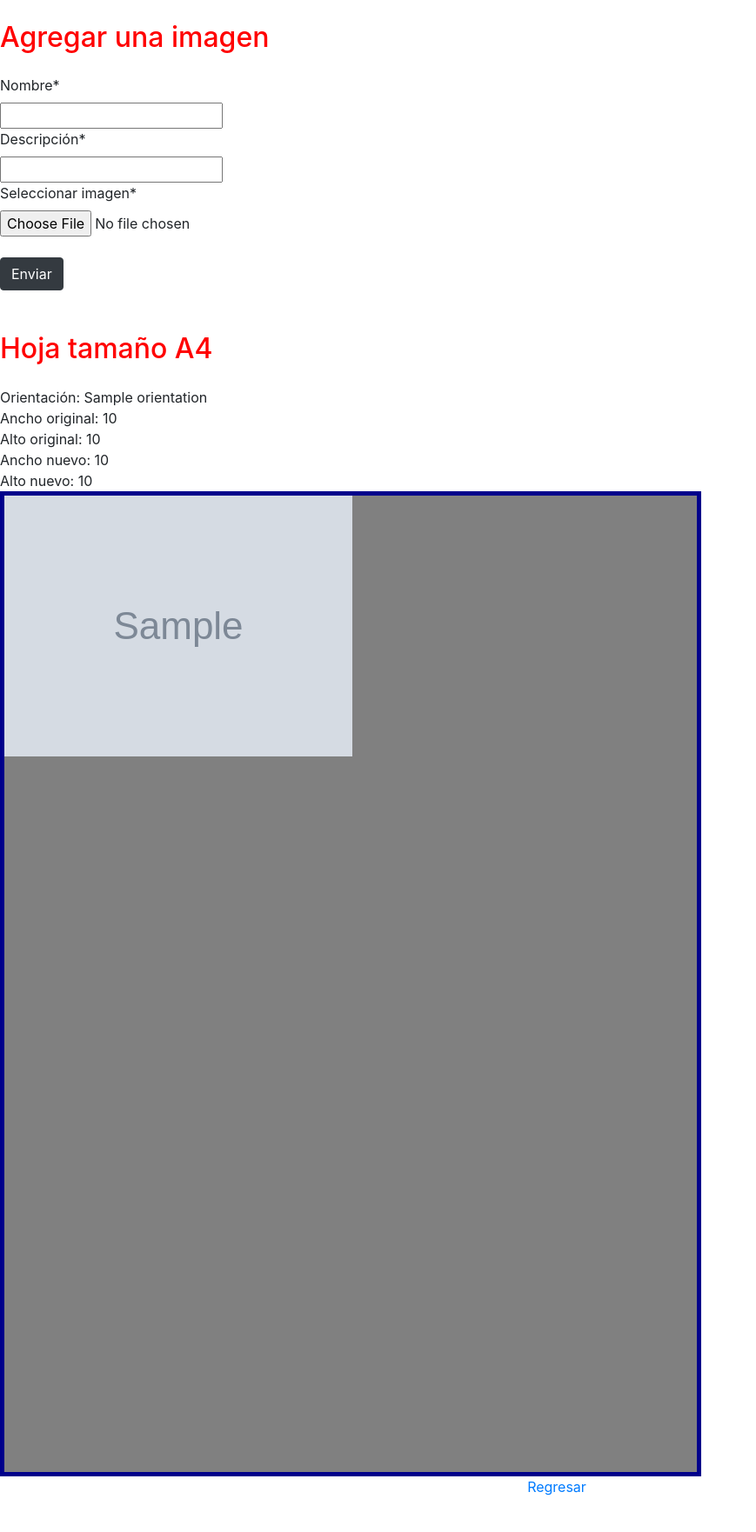
After one commit to JuanEstebanRestrepo/ImageA4, a Django app: template appImageA4/templates/app/upload.html in a window 1280 px wide. The commit adds this page. Shown: the whole page at 87% size, without its empty margins (0-869 px from the left). Run offline with Django 3.2, Linux system fonts and the light colour scheme; tables that the repository leaves empty hold one stand-in row (values such as "Sample post"); the template is opened without the code that fills it: values that come from a table or form of the project are taken from there, most other values are stand-ins (such as "Sample title", 1, 10 or a date in 2020); grey boxes marked "Sample" are stand-in pictures; some libraries are stand-ins or nearby versions.

Commit message:
Se agrega funcionalidad de ajustar imagen A4

```diff
--- a/appImageA4/forms.py
+++ b/appImageA4/forms.py
@@ -7,15 +7,27 @@ from .models import UserImage
 # Create your forms here.
 
 class NewUserForm(UserCreationForm):
-	email = forms.EmailField(required=True)
+    username = forms.CharField(required=True, label="Usuario")
+    email = forms.EmailField(required=True, label="Correo electrónico")
+    password1 = forms.CharField(required=True, label="Contraseña")
+    password2 = forms.CharField(required=True, label="Verificar contraseña")
 
-	class Meta:
-		model = User
-		fields = ("username", "email", "password1", "password2")
+    class Meta:
+        model = User
+        fields = ("username", "email", "password1", "password2")
 
-	def save(self, commit=True):
-		user = super(NewUserForm, self).save(commit=False)
-		user.email = self.cleaned_data['email']
-		if commit:
-			user.save()
-		return user
+    def save(self, commit=True):
+        user = super(NewUserForm, self).save(commit=False)
+        user.email = self.cleaned_data['email']
+        if commit:
+            user.save()
+        return user
+
+class NewImageForm(forms.ModelForm):
+    name = forms.CharField(required=True, label="Nombre")
+    description = forms.CharField(required=True, label="Descripción")
+    image = forms.ImageField(required=True, label="Seleccionar imagen")
+
+    class Meta:
+        model = UserImage
+        fields = ("name", "description", "image")
--- a/appImageA4/models.py
+++ b/appImageA4/models.py
@@ -1,2 +1,12 @@
 from django.db import models
 from django.contrib.auth.models import User
+
+class UserImage(models.Model):
+    user = models.ForeignKey(User, on_delete=models.CASCADE, blank=False, null=False)
+    name = models.CharField(max_length=200)
+    description = models.CharField(max_length=200)
+    image = models.ImageField(upload_to='images/')
+    original_width = models.IntegerField(blank=False, null=False)
+    original_height = models.IntegerField(blank=False, null=False)
+    resize_width = models.IntegerField(blank=False, null=False)
+    resize_height = models.IntegerField(blank=False, null=False)
--- /dev/null
+++ b/appImageA4/static/css/style.css
@@ -0,0 +1,21 @@
+.sizeWidthA4 {
+    background-color:gray;
+    width: 1133px;
+    height: 806px;
+    border: 5px solid darkblue;
+}
+
+.sizeHeightA4 {
+    background-color:gray;
+    width: 806px;
+    height: 1133px;
+    border: 5px solid darkblue;
+}
+
+.my-4 {
+    color: red;
+}
+
+.container {
+    background-color:white;
+}
--- a/appImageA4/templates/app/base_generic.html
+++ b/appImageA4/templates/app/base_generic.html
@@ -9,6 +9,18 @@
 
     <script src="{% static '/js/scripts.js' %}"></script>
     <link rel="stylesheet" type="text/css" href="{% static '/css/style.css' %}">
+
+
+    <script src="https://code.jquery.com/jquery-1.12.4.js"></script>
+    <script src="https://code.jquery.com/ui/1.12.1/jquery-ui.js"></script>
+    <!-- Font Awesome -->
+    <link href="https://stackpath.bootstrapcdn.com/font-awesome/4.7.0/css/font-awesome.min.css" rel="stylesheet" integrity="sha384-wvfXpqpZZVQGK6TAh5PVlGOfQNHSoD2xbE+QkPxCAFlNEevoEH3Sl0sibVcOQVnN" crossorigin="anonymous">
+
+    {# Cargamos la librería #}
+    {% load bootstrap4 %}
+
+    {# CSS Bootstrap #}
+    {% bootstrap_css %}
 </head>
 <body>
     {% block content %}
--- /dev/null
+++ b/appImageA4/templates/app/home.html
@@ -0,0 +1,6 @@
+{% extends "./base_generic.html" %}
+
+{% block content %}
+
+<p class="text-center"><a href="/login">Iniciar sesión</a></p>
+{% endblock %}
--- /dev/null
+++ b/appImageA4/templates/app/upload.html
@@ -0,0 +1,42 @@
+{% extends "./base_generic.html" %}
+
+{% block content %}
+
+{% load crispy_forms_tags %}
+
+<div>
+
+  <!--Django Form-->
+  <h2 class="my-4">Agregar una imagen</h2>
+  <form method="post" enctype="multipart/form-data">
+    {% csrf_token %}
+      {{form|crispy}}
+        <button class="btn btn-dark my-4" type="submit">Enviar</button>
+  </form>
+
+  <!--Django Model-->
+  <h2 class="my-4">Hoja tamaño A4</h2>
+  <div class="row">
+    <div class="col-lg-12 col-md-12 col-sm-12 pb-4">
+      <a>Orientación: {{orientation}}</a><br>
+      <a>Ancho original: {{loaded_image.original_width}}</a><br>
+      <a>Alto original: {{loaded_image.original_height}}</a><br>
+      <a>Ancho nuevo: {{loaded_image.resize_width}}</a><br>
+      <a>Alto nuevo: {{loaded_image.resize_height}}</a><br>
+      {% if orientation == 'horizontal' %}
+    </div>
+  </div>
+</div>
+<div class="sizeWidthA4">
+{% else %}
+<div class="sizeHeightA4">
+{% endif %}
+  <img src="{{ loaded_image.image.url }}">
+  <!-- <a href="/media/images/{{loaded_image.url}}">View Script</a> -->
+</div>
+
+<p class="text-center"><a href="/index">Regresar</a></p>
+
+
+
+{% endblock %}
--- a/appImageA4/templates/registration/login.html
+++ b/appImageA4/templates/registration/login.html
@@ -13,6 +13,7 @@
     <button class="btn btn-primary" type="submit">Login</button>
   </form>
   <p class="text-center">Don't have an account? <a href="/register">Create an account</a>.</p>
+  <p class="text-center"><a href="/">Regresar</a></p>
 </div>
 
 {% endblock %}
--- a/appImageA4/urls.py
+++ b/appImageA4/urls.py
@@ -4,8 +4,10 @@ from . import views
 app_name = 'appImageA4'
 
 urlpatterns = [
-    path("", views.index, name="index"),
+    path("", views.home, name="home"),
+    path("index", views.index, name="index"),
     path("register", views.register_request, name="register"),
     path("login", views.login_request, name="login"),
     path("logout", views.logout_request, name= "logout"),
+    path("upload", views.upload, name="upload")
 ]
--- a/imageA4/settings.py
+++ b/imageA4/settings.py
@@ -40,6 +40,7 @@ INSTALLED_APPS = [
     'django.contrib.staticfiles',
     'appImageA4',
     'crispy_forms',
+    'bootstrap4'
 ]
 
 MIDDLEWARE = [
--- a/requirements.txt
+++ b/requirements.txt
@@ -1,9 +1,14 @@
 asgiref==3.5.0
+beautifulsoup4==4.10.0
 Django==3.2.12
+django-bootstrap4==21.2
 django-crispy-forms==1.14.0
+importlib-metadata==2.1.3
 Pillow==9.0.1
 pkg_resources==0.0.0
 psycopg2-binary==2.8.6
 pytz==2021.3
+soupsieve==2.3.1
 sqlparse==0.4.2
 typing_extensions==4.1.0
+zipp==3.7.0
```
Also changed, not shown: appImageA4/templates/app/index.html (+9 -3 lines), appImageA4/views.py (+61 -1 lines), appImageA4/static/js/scripts.js (added).
